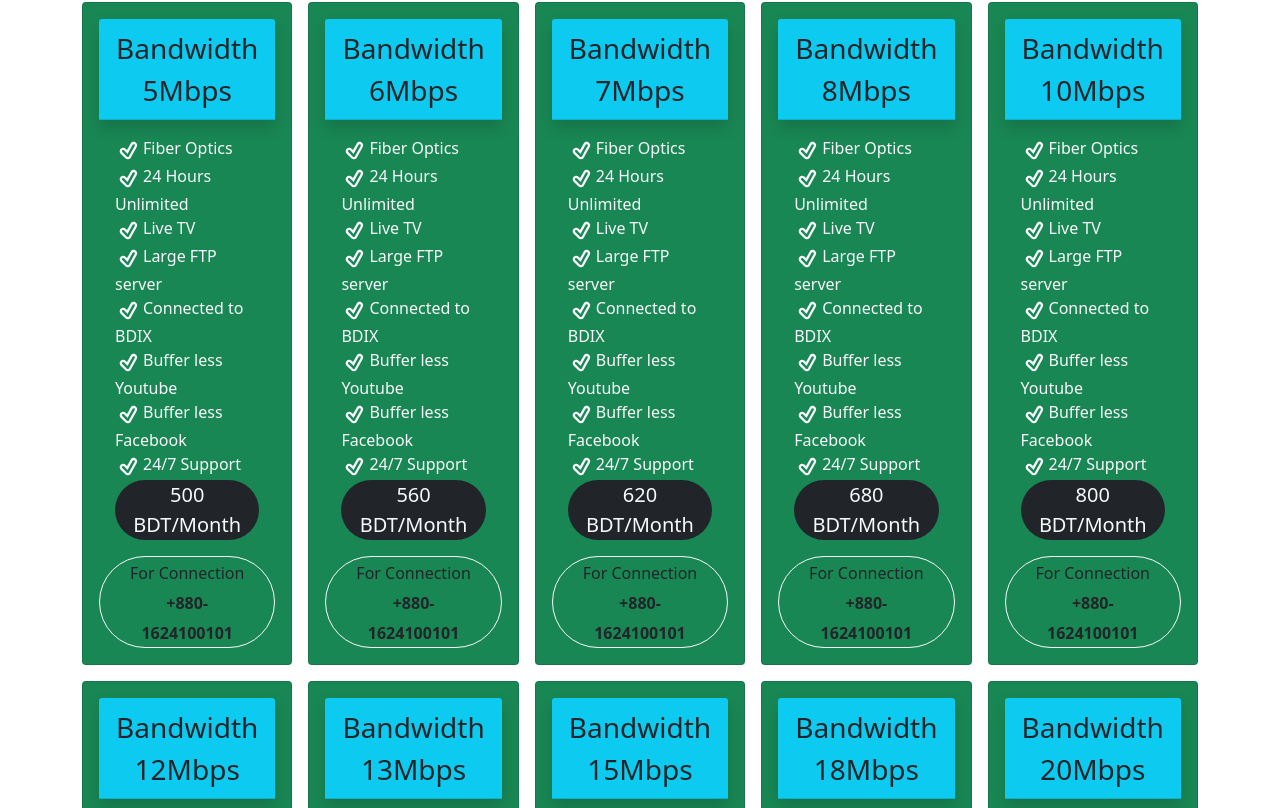
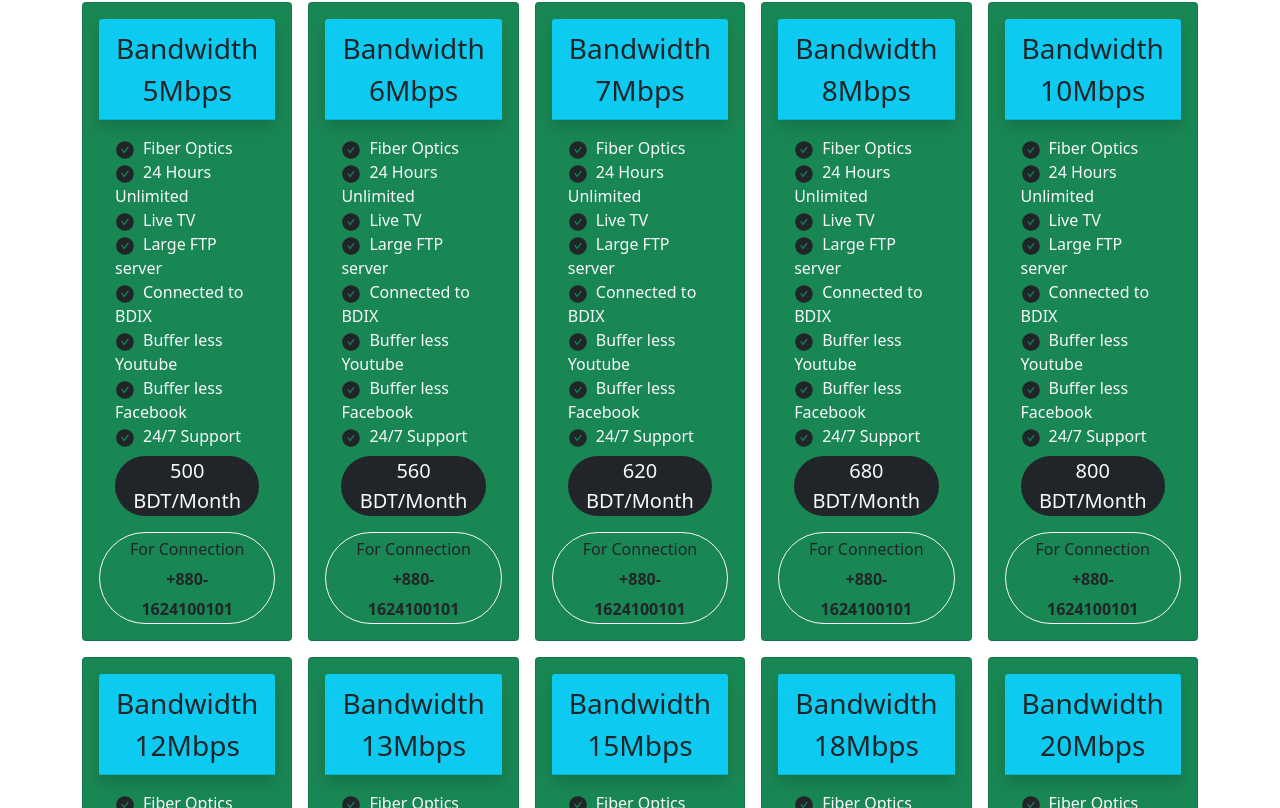
Before and after one commit to joynool/mushfika-net, a React (Create React App) app: page /normal in a window 1280 px wide. Shown: the part 932-1740 px from the top of the page. Built offline with nearby package versions, Linux system fonts and the light colour scheme.

Commit message:
pack polished

```diff
--- a/src/Pages/Packages/Regular.js
+++ b/src/Pages/Packages/Regular.js
@@ -5,7 +5,7 @@ import Footer from "../Shared/Footer";
 import Header from "../Shared/Header";
 import { netPack } from "../../data";
 import { FaQuoteRight } from "react-icons/fa";
-import { TiTickOutline } from "react-icons/ti";
+import { AiFillCheckCircle } from "react-icons/ai";
 
 function Regular() {
   return (
@@ -39,35 +39,35 @@ function Regular() {
                     </Card.Header>
                     <Card.Body className="text-light text-start">
                       <p className="m-0 p-0">
-                        <TiTickOutline className="fs-3" />
+                        <AiFillCheckCircle className="fs-5 me-2 text-dark" />
                         Fiber Optics
                       </p>
                       <p className="m-0 p-0">
-                        <TiTickOutline className="fs-3" />
+                        <AiFillCheckCircle className="fs-5 me-2 text-dark" />
                         24 Hours Unlimited
                       </p>
                       <p className="m-0 p-0">
-                        <TiTickOutline className="fs-3" />
+                        <AiFillCheckCircle className="fs-5 me-2 text-dark" />
                         Live TV
                       </p>
                       <p className="m-0 p-0">
-                        <TiTickOutline className="fs-3" />
+                        <AiFillCheckCircle className="fs-5 me-2 text-dark" />
                         Large FTP server
                       </p>
                       <p className="m-0 p-0">
-                        <TiTickOutline className="fs-3" />
+                        <AiFillCheckCircle className="fs-5 me-2 text-dark" />
                         Connected to BDIX
                       </p>
                       <p className="m-0 p-0">
-                        <TiTickOutline className="fs-3" />
+                        <AiFillCheckCircle className="fs-5 me-2 text-dark" />
                         Buffer less Youtube
                       </p>
                       <p className="m-0 p-0">
-                        <TiTickOutline className="fs-3" />
+                        <AiFillCheckCircle className="fs-5 me-2 text-dark" />
                         Buffer less Facebook
                       </p>
-                      <p className="m-0 p-0">
-                        <TiTickOutline className="fs-3" />
+                      <p className="mb-2 p-0">
+                        <AiFillCheckCircle className="fs-5 me-2 text-dark" />
                         24/7 Support
                       </p>
                       <p className="m-0 p-0 bg-dark fs-5 text-center text-light rounded-pill">
```
